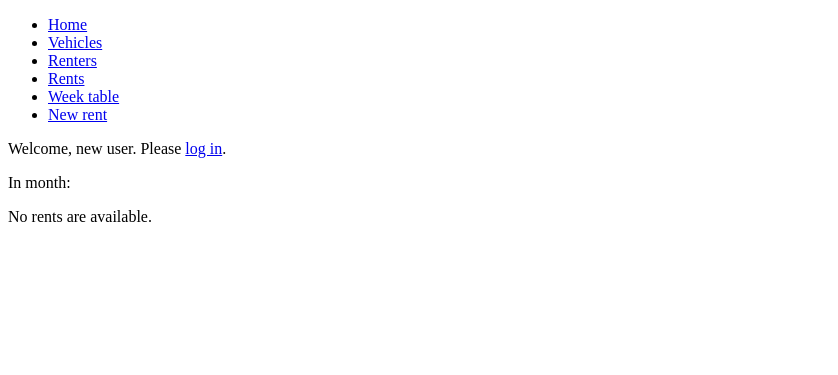
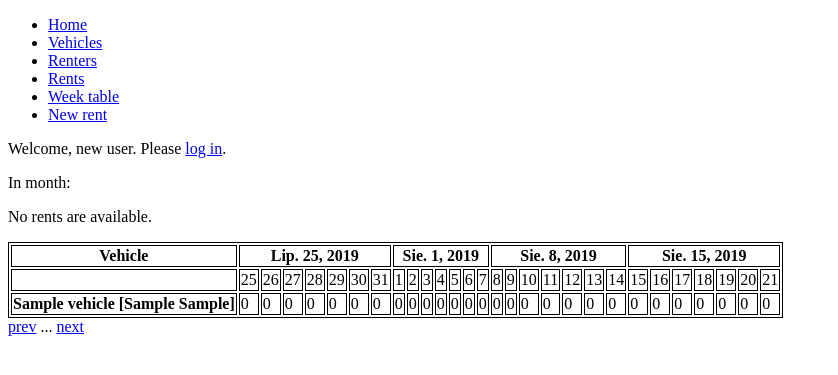
Before and after one commit to Delor4/Fleet_mng, a Django app: page /week/ in a window 1280 px wide. Shown: the top 375 px of the page, without its empty margins (0-838 px from the left). Run offline with Django 3.2, Linux system fonts and the light colour scheme; tables that the repository leaves empty hold one stand-in row (values such as "Sample post").

Commit message:
prev, next in week view

```diff
--- a/fleet_mng/templates/fleet_mng/week.html
+++ b/fleet_mng/templates/fleet_mng/week.html
@@ -7,7 +7,9 @@
     <li><a href="{% url 'fleet_mng:rent' rent.id %}">{{ rent }}</a></li>
     {% endfor %}
 </ul>
-
+{% else %}
+<p>No rents are available.</p>
+{% endif %}
 <table>
     <tr>
         <th>
@@ -43,7 +45,7 @@
     {% endfor %}
 
 </table>
-{% else %}
-<p>No rents are available.</p>
-{% endif %}
+<a href="{%if prev_past %}{% url 'fleet_mng:week_nrel' prev_week %}{% else %}{% url 'fleet_mng:week_rel' prev_week %}{% endif %}">prev</a>
+...
+<a href="{%if next_past %}{% url 'fleet_mng:week_nrel' next_week %}{% else %}{% url 'fleet_mng:week_rel' next_week %}{% endif %}">next</a>
 {% endblock %}
--- a/fleet_mng/urls.py
+++ b/fleet_mng/urls.py
@@ -13,6 +13,8 @@
     path('rent/<int:pk>/', views.RentView.as_view(), name='rent'),
 
     path('week/', views.show_week, name='week'),
+    path('week/<int:week_rel>/', views.show_rel_week, name='week_rel'),
+    path('week/-<int:week_rel>/', views.show_nrel_week, name='week_nrel'),
 
     path('rent_form/', views.show_rent_form, name='rent_form'),
 ]
--- a/fleet_mng/views.py
+++ b/fleet_mng/views.py
@@ -56,8 +56,16 @@
         yield start_date + datetime.timedelta(n)
 
 
-def show_week(request):
-    show_from = timezone.now()
+def show_rel_week(request, week_rel):
+    return show_week(request, week_rel)
+
+
+def show_nrel_week(request, week_rel):
+    return show_week(request, -week_rel)
+
+
+def show_week(request, week_rel=0):
+    show_from = timezone.now() + datetime.timedelta(week_rel * 7)
     show_to = show_from + datetime.timedelta(4 * 7)
     from_range = show_from
     to_range = show_to
@@ -79,7 +87,7 @@
 
     # filling table
     for v in week:
-        tab_item = None
+        tab_item = {'last': False}
         for i, d in enumerate(date_range(v.from_date, v.to_date)):
             da = datetime.date(d.year, d.month, d.day)
             if da in days:
@@ -91,7 +99,10 @@
 
     return render(request, 'fleet_mng/week.html',
                   {'rents_list': week, 'show_from': show_from, 'show_to': show_to, 'weeks': weeks, 'days': days,
-                   'rents_table': tabl})
+                   'rents_table': tabl,
+                   'prev_past': (week_rel - 1) < 0, 'prev_week': abs(week_rel - 1),
+                   'next_past': (week_rel + 1) < 0, 'next_week': abs(week_rel + 1),
+                   })
 
 
 class RentForm(forms.Form):
```
